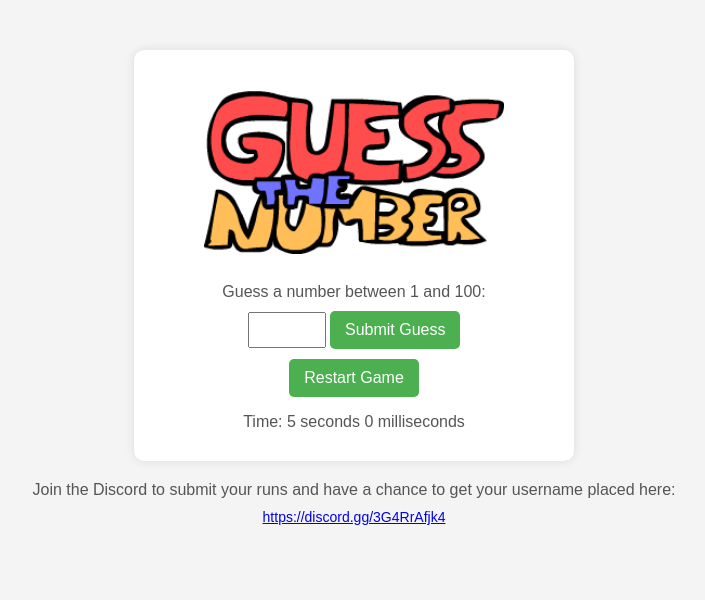
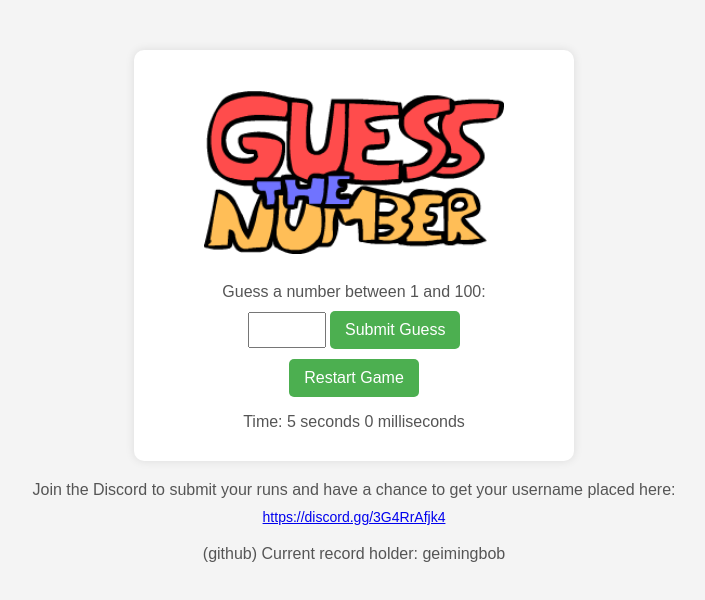
Before and after one commit to geimingbob/guess-the-number, a plain HTML site: page index.html in a window 1280 px wide. Shown: the whole page, without its empty margins (286-991 px from the left). Drawn offline with Linux system fonts and the light colour scheme.

Commit message:
Add files via upload

```diff
--- a/index.html
+++ b/index.html
@@ -53,7 +53,7 @@
             background-color: #45a049;
         }
 
-        #message {
+        #message, #ad-text {
             margin-top: 20px;
             font-size: 14px;
             color: #777;
@@ -75,6 +75,10 @@
     <div id="message">
         <p>Join the Discord to submit your runs and have a chance to get your username placed here:</p>
         <a href="https://discord.gg/3G4RrAfjk4" target="_blank">https://discord.gg/3G4RrAfjk4</a>
+    </div>
+
+    <div id="ad-text">
+        <p>(github) Current record holder: geimingbob</p>
     </div>
 
     <script>
```
